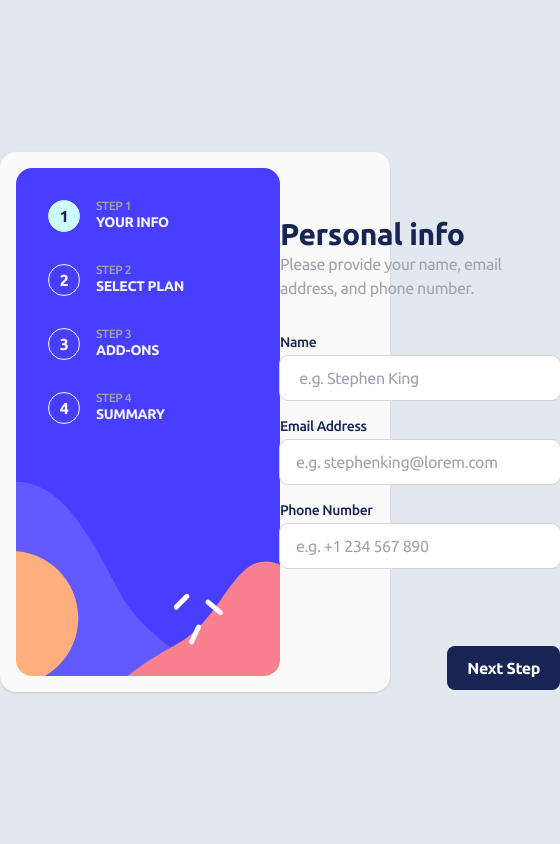
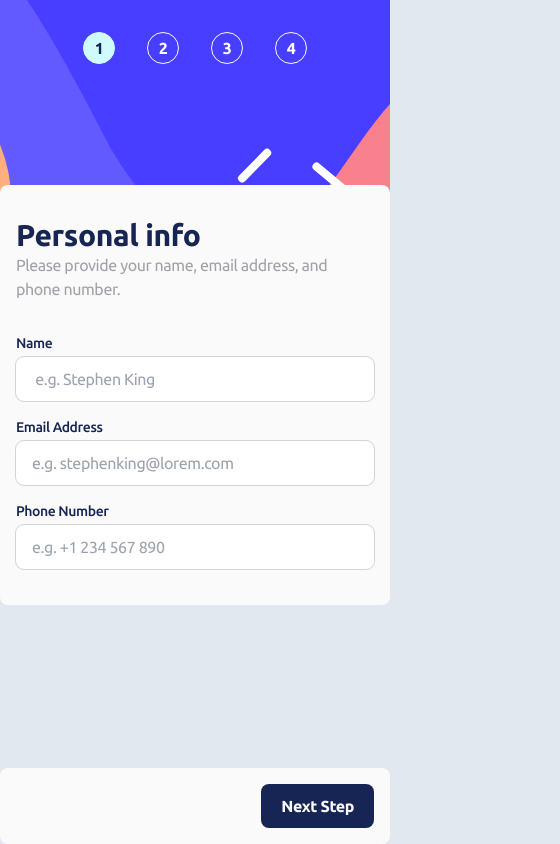
Before and after one commit to matheus369k/multi-step-form, a Next.js app: page / in a window 390 px wide. Shown: the whole page, 560 px wide, since content can reach past the window. Built offline with nearby package versions, Linux system fonts and the light colour scheme.

Commit message:
add responsive mode

```diff
--- a/src/app/layout.tsx
+++ b/src/app/layout.tsx
@@ -32,7 +32,7 @@ export default function RootLayout({
   return (
     <html lang="en">
       <body
-        className={`${ubuntuRegular.variable} ${ubuntuMedium.variable} ${ubuntuBold.variable} antialiased bg-slate-200 flex justify-center items-center h-screen tracking-tight`}>
+        className={`${ubuntuRegular.variable} ${ubuntuMedium.variable} ${ubuntuBold.variable} antialiased bg-slate-200 flex justify-center lg:items-center h-dvh tracking-tight`}>
         <RootProvider>{children}</RootProvider>
       </body>
     </html>
--- a/src/components/info-page.tsx
+++ b/src/components/info-page.tsx
@@ -5,7 +5,7 @@ interface InfoPageProps {
 
 export function InfoPage({description, title}: InfoPageProps) {
     return (
-      <div className="pb-8">
+      <div className="mt-8">
         <h2 className="font-[family-name:var(--font-Ubuntu-Bold)] text-3xl">
           {title}
         </h2>
--- a/src/components/input.tsx
+++ b/src/components/input.tsx
@@ -13,7 +13,7 @@ export function Input({ hasError, fieldName, ...props}: InputProps) {
       <input
         {...props}
         {...register(fieldName)}
-        className={`outline outline-1 rounded-lg px-4 py-2.5 leading-normal focus:outline-blue-900 ${
+        className={`outline outline-1 rounded-lg px-4 py-2.5 leading-normal focus:outline-blue-900 text-zinc-400 focus:text-blue-950 ${
           hasError ? "outline-red-500" : "outline-zinc-300"
         }`}
         name={fieldName}
--- a/src/components/list-of-steps.tsx
+++ b/src/components/list-of-steps.tsx
@@ -7,7 +7,7 @@ export function ListOfSteps() {
   const pathName = usePathname();
 
   return (
-    <ul className="bg-[url('../assets/images/bg-sidebar-desktop.svg')] bg-auto bg-no-repeat bg-center rounded-2xl p-8 flex flex-col gap-8">
+    <ul className="bg-[url('../assets/images/bg-sidebar-mobile.svg')] lg:bg-[url('../assets/images/bg-sidebar-desktop.svg')] bg-cover bg-no-repeat bg-center lg:rounded-2xl p-8 flex flex-row lg:flex-col justify-center lg:justify-start gap-8 h-1/3 lg:h-auto">
       <Row
         description="Your Info"
         pass="1"
--- a/src/components/personal-form.tsx
+++ b/src/components/personal-form.tsx
@@ -9,6 +9,7 @@ import { ActionType } from "@/redux/user/action-type";
 import { useEffect } from "react";
 import { Label } from "./label";
 import { Input } from "./input";
+import { useRouter } from "next/navigation";
 
 const schemaPersonalForm = z.object({
   name: z.string().min(1, "This field is required"),
@@ -22,6 +23,7 @@ const schemaPersonalForm = z.object({
 type PersonalForm = z.infer<typeof schemaPersonalForm>;
 
 export function UserForm() {
+  const router = useRouter();
   const dispatch = useAppDispatch();
   const { user } = useAppSelector((state) => state.userReducer);
   const hookUseForm = useForm<PersonalForm>({
@@ -30,11 +32,12 @@ export function UserForm() {
   const {
     handleSubmit,
     setValue,
-    formState: { errors, isSubmitSuccessful },
+    formState: { errors },
   } = hookUseForm;
 
   function handleSubmitPersonalForm(data: PersonalForm) {
     dispatch({ type: ActionType.REGISTER_USER, payload: data });
+    router.push("/select-plan");
   }
 
   useEffect(() => {
@@ -57,7 +60,7 @@ export function UserForm() {
   return (
     <form
       onSubmit={handleSubmit(handleSubmitPersonalForm)}
-      className="flex flex-col justify-between h-full">
+      className="flex flex-col justify-between h-full mb-8 lg:m-0">
       <div className="flex flex-col gap-4">
         <FormProvider {...hookUseForm}>
           <div className="flex flex-col gap-1">
@@ -111,7 +114,7 @@ export function UserForm() {
         </FormProvider>
       </div>
 
-      <StepNextBack isSuccess={isSubmitSuccessful} next="/select-plan" />
+      <StepNextBack next="/" />
     </form>
   );
 }
--- a/src/components/plan-card.tsx
+++ b/src/components/plan-card.tsx
@@ -21,7 +21,7 @@ export function PlanCard({
   return (
     <div
       onClick={() => handleSelectedOfPlan({ rank, price })}
-      className={`relative flex-1 p-4 flex flex-col gap-10 outline outline-1 rounded-lg transition-all ${
+      className={`relative flex-1 p-4 flex lg:flex-col gap-10 outline outline-1 rounded-lg transition-all ${
         selector.rank === rank
           ? "outline-blue-900 bg-slate-100"
           : "cursor-pointer outline-zinc-300 hover:outline-blue-900"
--- a/src/components/plan-form.tsx
+++ b/src/components/plan-form.tsx
@@ -36,9 +36,9 @@ export function PlanForm() {
   }
 
   return (
-    <form className="h-full flex flex-col justify-between">
-      <div className="flex flex-col gap-8">
-        <div className="flex gap-4">
+    <form className="h-full flex flex-col justify-between bg-slate-200 lg:bg-zinc-50 gap-8">
+      <div className="flex flex-col gap-8 bg-zinc-50 pb-8 lg:pb-0">
+        <div className="flex flex-col lg:flex-row gap-4 ">
           {plans.map((plan) => {
             return (
               <PlanCard
--- a/src/components/row-of-step.tsx
+++ b/src/components/row-of-step.tsx
@@ -9,10 +9,10 @@ interface RowProps {
 
 export function Row({ pass, description, active = false }: RowProps) {
   return (
-    <li className="flex items-center gap-4 w-[200px]">
+    <li className="flex items-center gap-4 lg:w-[200px] h-fit">
       <div
         className={twMerge(
-          " w-8 h-8 rounded-full flex justify-center items-center font-[family-name:var(--font-Ubuntu-Bold)] leading-none  border border-spacing-1",
+          "w-8 h-8 rounded-full flex justify-center items-center font-[family-name:var(--font-Ubuntu-Bold)] leading-none border border-spacing-1",
           `${
             active
               ? "border-cyan-100 bg-cyan-100 text-blue-950"
@@ -21,7 +21,7 @@ export function Row({ pass, description, active = false }: RowProps) {
         )}>
         {pass}
       </div>
-      <div className="uppercase flex flex-col leading-none">
+      <div className="hidden lg:flex lg:uppercase lg:flex-col lg:leading-none">
         <span className="text-zinc-400 text-xs font-[family-name:var(--font-Ubuntu-Medium)] leading-none">
           Step {pass}
         </span>
--- a/src/components/step-next-back.tsx
+++ b/src/components/step-next-back.tsx
@@ -7,7 +7,6 @@ import Link from "next/link";
 interface StepNextBackProps {
   next: string;
   back?: string;
-  isSuccess?: boolean;
   textNextButton?: string;
 }
 
@@ -15,17 +14,17 @@ export function StepNextBack({
   next,
   back = "",
   textNextButton = "Next Step",
-  isSuccess = false,
 }: StepNextBackProps) {
   const path = usePathname();
   const router = useRouter();
 
   function handleNext() {
-    if (isSuccess) router.push(next);
+    router.push(next);
   }
 
   return (
-    <div className="w-full font-[family-name:var(--font-Ubuntu-Bold)] capitalize flex items-center justify-between place-items-end">
+    <div className="w-full font-[family-name:var(--font-Ubuntu-Bold)] capitalize flex items-center justify-between place-items-end rounded-lg bg-zinc-50 py-4 px-4 sm:px-8 lg:p-0 absolute bottom-0
+     left-1/2 -translate-x-1/2 lg:relative max-w-[620px] lg:max-w-none">
       {path !== "/" && (
         <Link href={back}>
           <Button type="button" className="text-zinc-400">
--- a/src/layout/index.tsx
+++ b/src/layout/index.tsx
@@ -10,10 +10,10 @@ export function RootProvider({ children }: { children: React.ReactNode }) {
   return (
     <Provider store={store}>
       <Suspense fallback={<Loading />}>
-          <main className="max-h-[540px] max-w-4xl w-full h-full flex bg-zinc-50 p-4 font-[family-name:var(--font-Ubuntu-Regular)] rounded-2xl shadow">
+        <main className="flex flex-col w-full lg:w-auto lg:bg-zinc-50 lg:p-4 font-[family-name:var(--font-Ubuntu-Regular)] lg:rounded-2xl lg:shadow lg:flex-row">
           <ListOfSteps />
           <Suspense fallback={<Loading />}>
-              <div className="max-h-[430px] max-w-[450px] w-full mx-auto pt-12 pb-6 text-blue-950">
+            <div className="max-w-[620px] lg:w-[620px] min-h-[420px] lg:h-[500px] mx-auto text-blue-950 px-4 sm:px-12 lg:px-20 rounded-lg flex flex-col gap-8 -mt-24 lg:mt-10 mb-2 bg-zinc-50">
               {children}
             </div>
           </Suspense>
```
Lines whose indentation alone changed are shown as unchanged.
